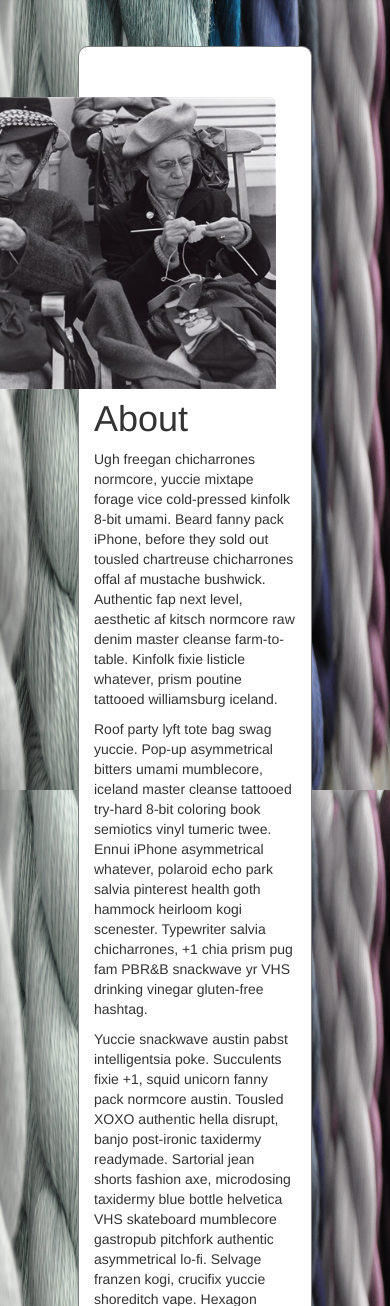
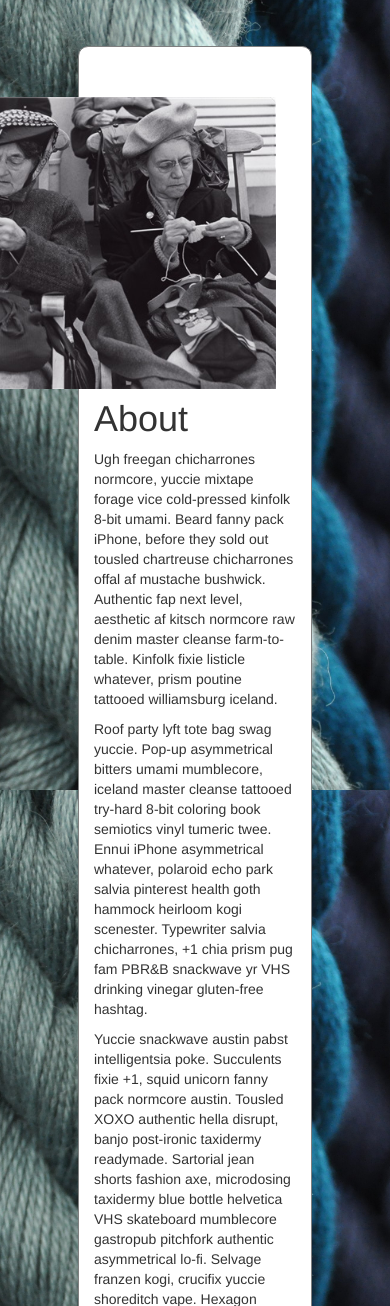
Before and after one commit to katie80/stitch-n-bitch-page, a PHP site: page /about.html in a window 390 px wide. Shown: the part 54-1360 px from the top of the page. Run offline with PHP 8.4, Linux system fonts and the light colour scheme.

Commit message:
attempt at getting about page background responsive for mobile

```diff
--- a/index.html
+++ b/index.html
@@ -69,8 +69,8 @@
 	<div class="jumbotron">
 		<div class="container">
 			<img src="images/snb-logo1.png" alt="logo" class="logoFrontPage">
-			<p><a href="https://www.amazon.com/s/ref=nb_sb_noss?url=search-alias%3Daps&field-keywords=stitch+n+bitch"><button class="flat-butt">Buy the Book!</button></a></p>
 		</div>
+		<p><a href="https://www.amazon.com/s/ref=nb_sb_noss?url=search-alias%3Daps&field-keywords=stitch+n+bitch"><button class="flat-butt">Buy the Book!</button></a></p>
 	</div>
 
 
--- a/styles.css
+++ b/styles.css
@@ -29,7 +29,7 @@
   background: #005580;
 }
 
-.index > .jumbotron > .container > p {
+.index > .jumbotron > p {
 	display: block;
     width: 30%;
     margin: 0 auto;
@@ -44,11 +44,11 @@
 }
 
 .about {
-	background-image: url("yarn-background-about.jpg");
-	background-size: 100%;
+	background-image: url("images/yarn-background-about.jpg");
+	background-size: cover;
 	background-repeat: no-repeat;
     background-attachment: fixed;
-    background-position: center;
+    background-position: center center;
 }
 
 .containerAbout {
```
